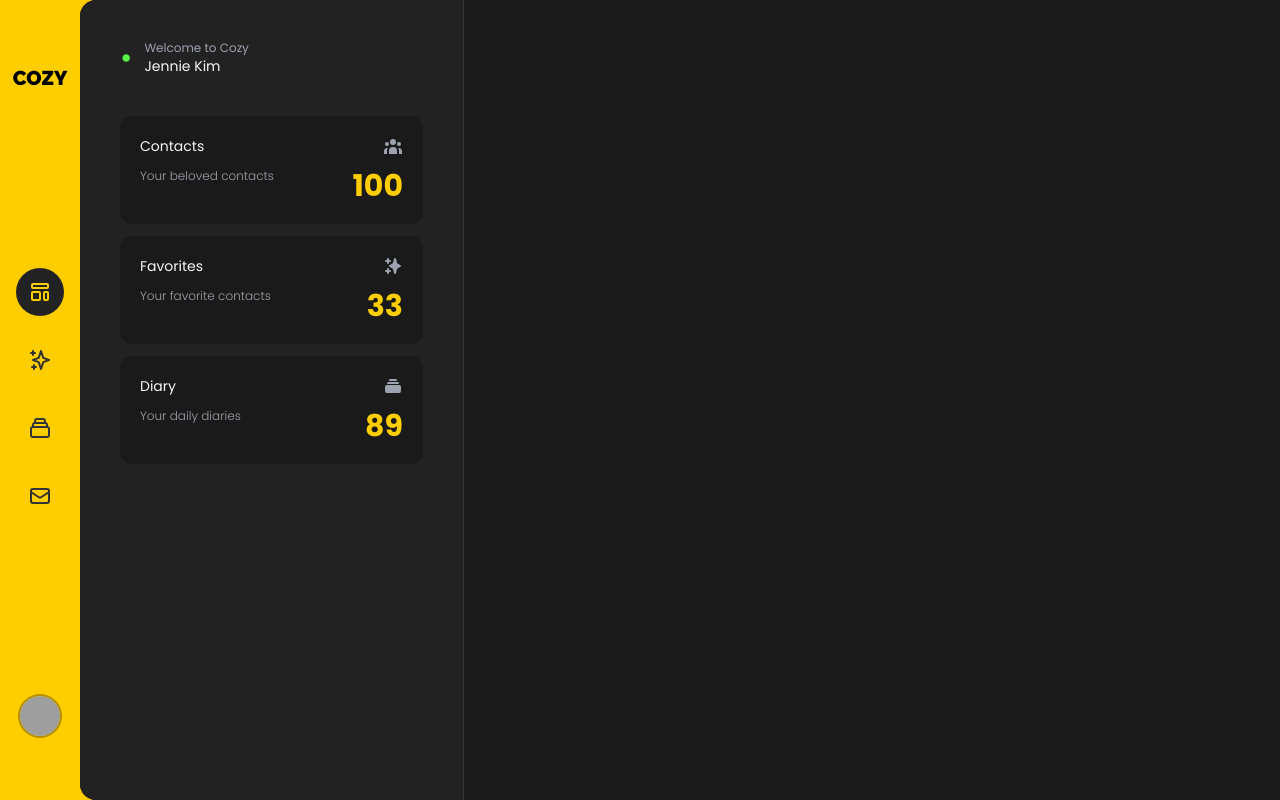
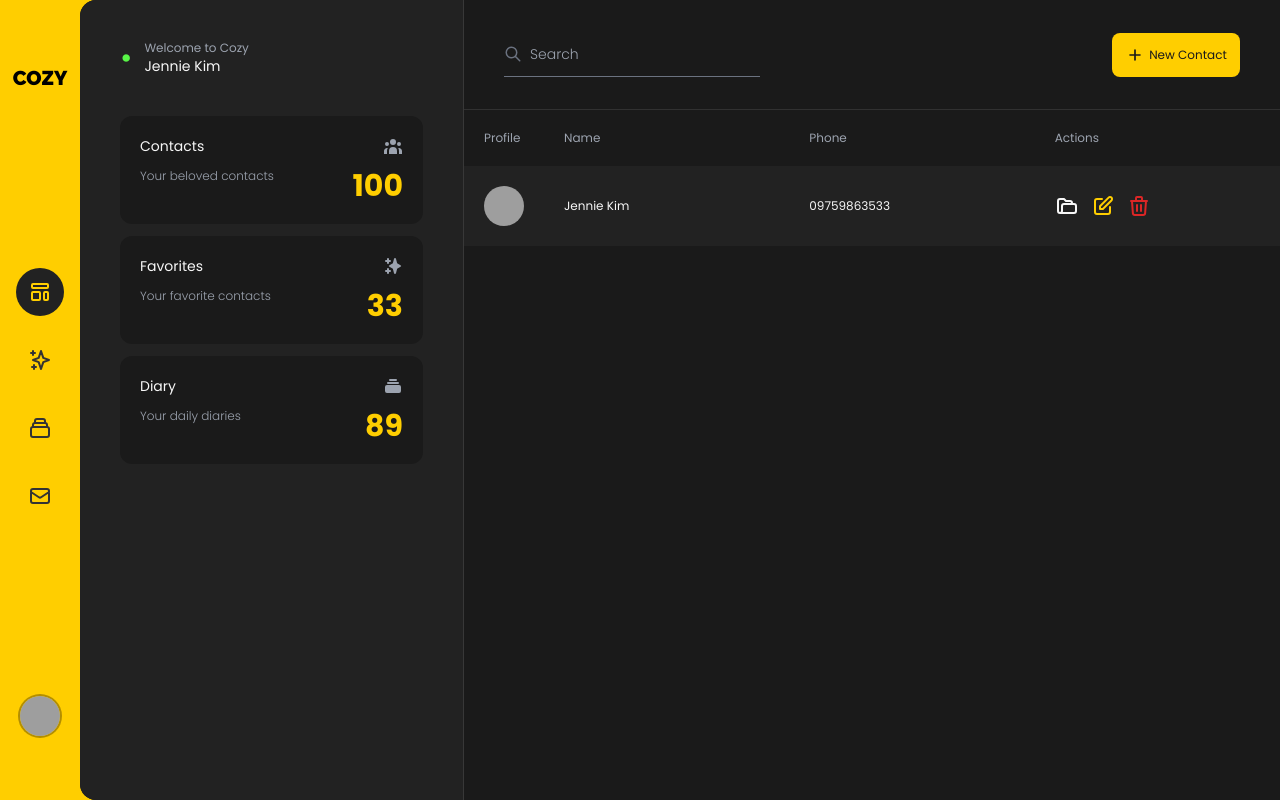
Before and after one commit to VeoScript/cozy, a Next.js app: page / in a window 1280 px wide. Built offline with nearby package versions, Linux system fonts and the light colour scheme; grey boxes are pictures that could not be loaded; a web font is replaced by a local one.

Commit message:
feat: create contact-display component (#18)

```diff
--- /dev/null
+++ b/src/components/ContactDisplay.jsx
@@ -0,0 +1,50 @@
+export default function ContactDisplay() {
+  return (
+    <div className="font-poppins flex flex-col w-full">
+      <div className="flex flex-row items-center justify-between w-full px-10 py-8 border-b border-modern-white border-opacity-10">
+        <div className="searchinput flex flex-row items-center w-full max-w-[16rem] border-b border-gray-500 text-gray-500 py-3 space-x-2">
+          <svg className="w-5 h-5" fill="none" stroke="currentColor" viewBox="0 0 24 24" xmlns="http://www.w3.org/2000/svg">
+            <path strokeLinecap="round" strokeLinejoin="round" strokeWidth="2" d="M21 21l-6-6m2-5a7 7 0 11-14 0 7 7 0 0114 0z"></path>
+          </svg>
+          <input className="w-full bg-modern-black font-light text-sm text-gray-300 focus:outline-none" type="text" name="search" placeholder="Search" />
+        </div>
+        <button className="flex items-center justify-center w-full max-w-[8rem] px-2 py-3 text-xs rounded-lg transition ease-in-out duration-200 transform hover:scale-95 space-x-1 bg-honey text-modern-black">
+          <svg class="w-5 h-5" fill="none" stroke="currentColor" viewBox="0 0 24 24" xmlns="http://www.w3.org/2000/svg">
+            <path strokeLinecap="round" strokeLinejoin="round" strokeWidth="2" d="M12 6v6m0 0v6m0-6h6m-6 0H6"></path>
+          </svg>
+          <span>New Contact</span>
+        </button>
+      </div>
+      <div className="contact-list flex flex-col items-center w-full h-full overflow-y-auto">
+        <div className="flex flex-row items-center justify-between w-full text-gray-400 px-5 py-5 space-x-10">
+          <span className="w-full max-w-[40px] text-xs">Profile</span>
+          <span className="w-full max-w-sm text-xs">Name</span>
+          <span className="w-full max-w-xs text-xs">Phone</span>
+          <span className="w-full max-w-xs text-xs">Actions</span>
+        </div>
+        <div className="flex flex-row items-center justify-between w-full px-5 py-5 space-x-10 bg-modern-dim">
+          <img src="https://64.media.tumblr.com/777b82fbdc6768d1b2e5f02957ff9e51/acfd59a2153ef06e-4f/s1280x1920/46e004f9c43a907c532da035b6831f3797373b4d.jpg" className="w-full max-w-[40px] h-10 object-cover rounded-full" />
+          <span className="w-full max-w-sm text-xs">Jennie Kim</span>
+          <span className="w-full max-w-sm text-xs">09759863533</span>
+          <span className="flex items-center w-full max-w-sm text-xs space-x-3">
+            <button className="transition ease-in-out duration-200 hover:scale-95">
+              <svg className="w-6 h-6 text-modern-white" fill="none" stroke="currentColor" viewBox="0 0 24 24" xmlns="http://www.w3.org/2000/svg">
+                <path strokeLinecap="round" strokeLinejoin="round" strokeWidth="2" d="M5 19a2 2 0 01-2-2V7a2 2 0 012-2h4l2 2h4a2 2 0 012 2v1M5 19h14a2 2 0 002-2v-5a2 2 0 00-2-2H9a2 2 0 00-2 2v5a2 2 0 01-2 2z"></path>
+              </svg>
+            </button>
+            <button className="transition ease-in-out duration-200 hover:scale-95">
+              <svg className="w-6 h-6 text-honey" fill="none" stroke="currentColor" viewBox="0 0 24 24" xmlns="http://www.w3.org/2000/svg">
+                <path strokeLinecap="round" strokeLinejoin="round" strokeWidth="2" d="M11 5H6a2 2 0 00-2 2v11a2 2 0 002 2h11a2 2 0 002-2v-5m-1.414-9.414a2 2 0 112.828 2.828L11.828 15H9v-2.828l8.586-8.586z"></path>
+              </svg>
+            </button>
+            <button className="transition ease-in-out duration-200 hover:scale-95">
+              <svg class="w-6 h-6 text-red-600" fill="none" stroke="currentColor" viewBox="0 0 24 24" xmlns="http://www.w3.org/2000/svg">
+                <path strokeLinecap="round" strokeLinejoin="round" strokeWidth="2" d="M19 7l-.867 12.142A2 2 0 0116.138 21H7.862a2 2 0 01-1.995-1.858L5 7m5 4v6m4-6v6m1-10V4a1 1 0 00-1-1h-4a1 1 0 00-1 1v3M4 7h16"></path>
+              </svg>
+            </button>
+          </span>
+        </div>
+      </div>
+    </div>
+  )
+}
--- a/src/pages/index.jsx
+++ b/src/pages/index.jsx
@@ -1,18 +1,20 @@
 import Head from 'next/head'
 import SideBar from '~/components/SideBar'
 import Dashboard from '~/components/Dashboard'
+import ContactDisplay from '~/components/ContactDisplay'
 
 export default function Home() {
   return (
     <>
       <Head>
-        <title>Home</title>
+        <title>Cozy</title>
       </Head>
       <div className="flex flex-row items-center justify-center w-full max-w-full h-screen overflow-hidden bg-modern-dim">
         <div className="flex flex-row justify-center w-full max-w-screen-2xl h-full bg-honey">
           <SideBar />
           <div className="font-poppins flex flex-row w-full h-full rounded-l-2xl bg-modern-black text-modern-white">
             <Dashboard />
+            <ContactDisplay />
           </div>
         </div>
       </div>
```
